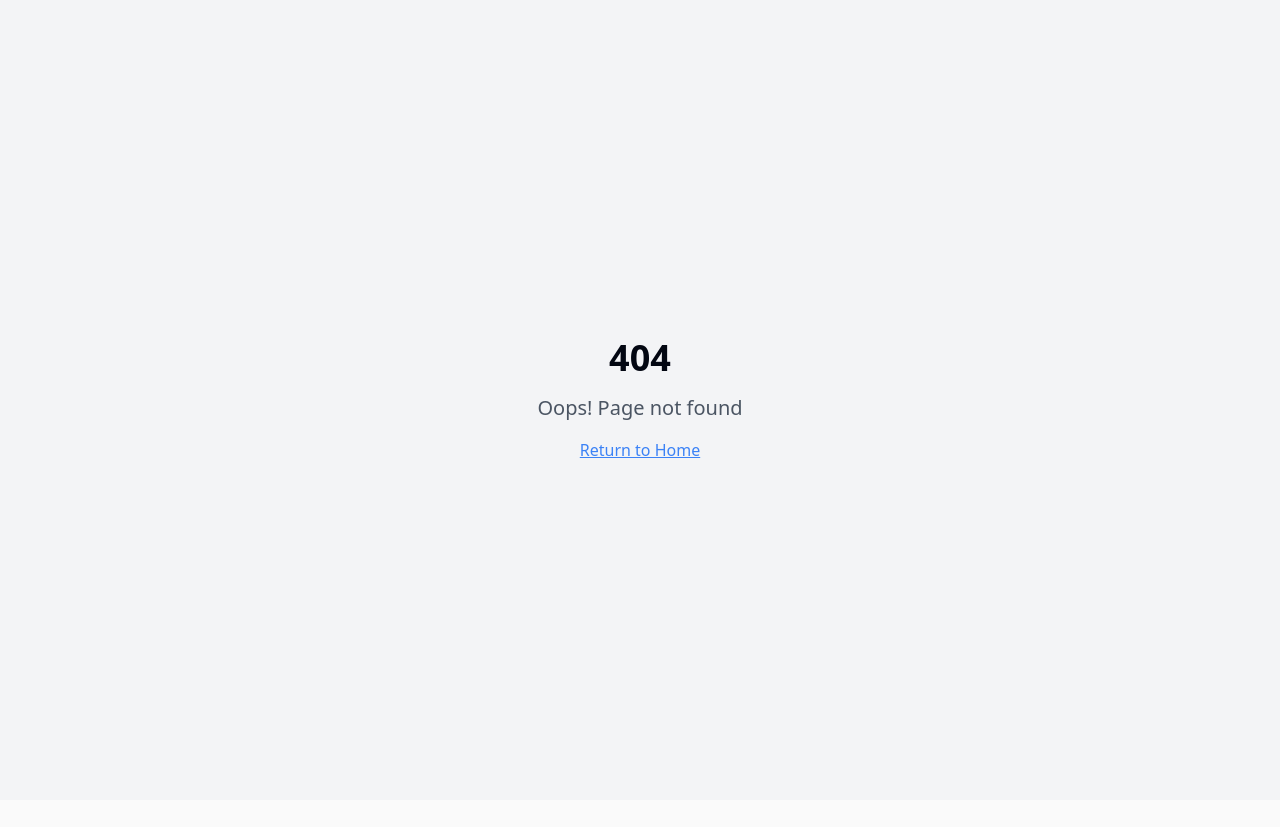
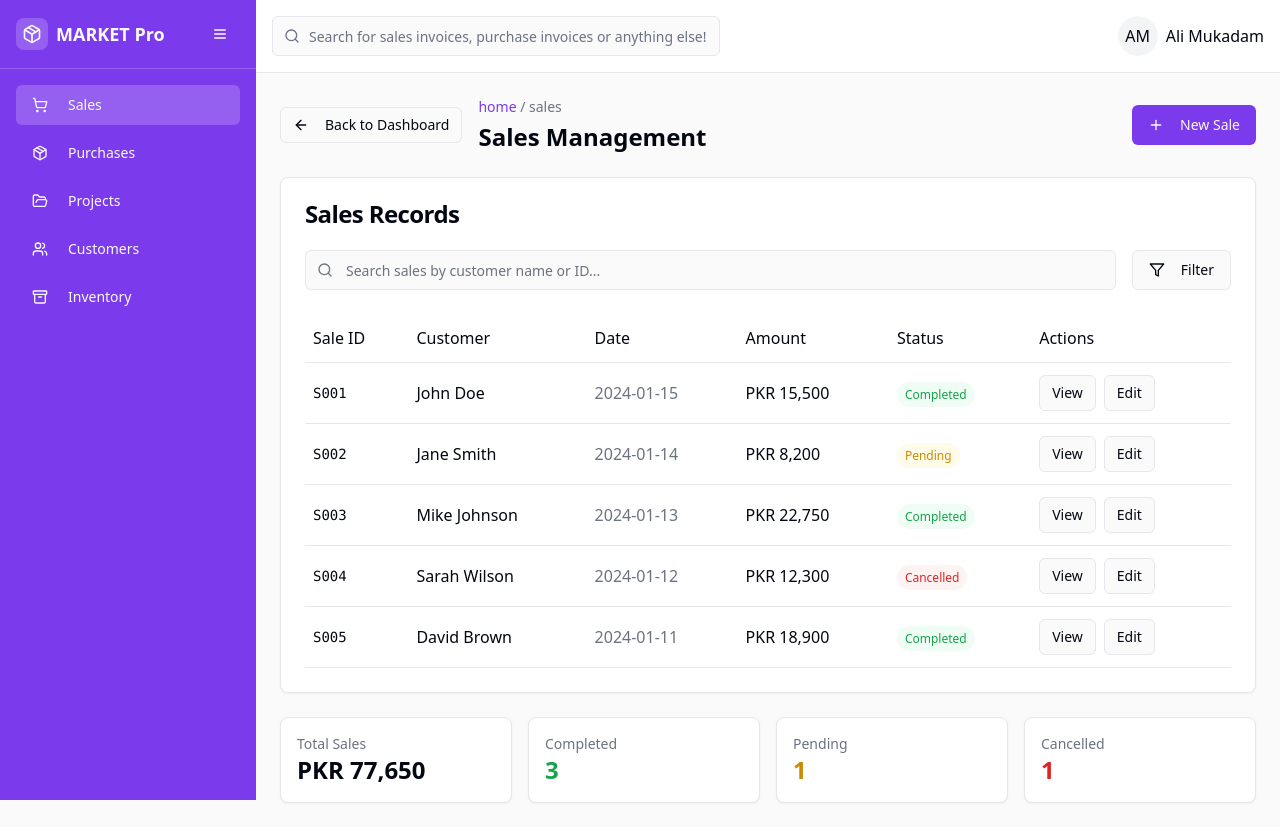
Before and after one commit to alimukadam01/MarketPro-Frontend, a React (Vite) app: page /sales in a window 1280 px wide. Before the commit this address had no page. Before the commit the page ends 800 px from the top, so only its background shows below. Built offline with nearby package versions, Linux system fonts and the light colour scheme.

Commit message:
Add Sales Page and Navigation
Create the Sales page with the specified layout, including the sidebar and navbar. Add a link to the Sales page in the sidebar navigation and implement a back button on the Sales page to return to the homepage.

```diff
--- a/src/App.tsx
+++ b/src/App.tsx
@@ -4,6 +4,7 @@ import { TooltipProvider } from "@/components/ui/tooltip";
 import { QueryClient, QueryClientProvider } from "@tanstack/react-query";
 import { BrowserRouter, Routes, Route } from "react-router-dom";
 import Index from "./pages/Index";
+import Sales from "./pages/Sales";
 import NotFound from "./pages/NotFound";
 
 const queryClient = new QueryClient();
@@ -16,6 +17,7 @@ const App = () => (
       <BrowserRouter>
         <Routes>
           <Route path="/" element={<Index />} />
+          <Route path="/sales" element={<Sales />} />
           {/* ADD ALL CUSTOM ROUTES ABOVE THE CATCH-ALL "*" ROUTE */}
           <Route path="*" element={<NotFound />} />
         </Routes>
--- a/src/components/layout/Sidebar.tsx
+++ b/src/components/layout/Sidebar.tsx
@@ -9,6 +9,7 @@ import {
 } from "lucide-react";
 import { Button } from "@/components/ui/button";
 import { useState } from "react";
+import { useNavigate, useLocation } from "react-router-dom";
 
 const sidebarItems = [
   { name: "Sales", icon: ShoppingCart, href: "/sales" },
@@ -24,6 +25,8 @@ interface SidebarProps {
 
 export function Sidebar({ onCollapseChange }: SidebarProps) {
   const [isCollapsed, setIsCollapsed] = useState(false);
+  const navigate = useNavigate();
+  const location = useLocation();
 
   const handleToggle = () => {
     const newCollapsed = !isCollapsed;
@@ -62,13 +65,16 @@ export function Sidebar({ onCollapseChange }: SidebarProps) {
       <nav className="flex-1 p-4 space-y-2">
         {sidebarItems.map((item) => {
           const Icon = item.icon;
+          const isActive = location.pathname === item.href;
           return (
             <Button
               key={item.name}
               variant="ghost"
+              onClick={() => navigate(item.href)}
               className={cn(
                 "w-full justify-start text-primary-foreground hover:bg-primary-foreground/20",
-                isCollapsed ? "px-2" : "px-4"
+                isCollapsed ? "px-2" : "px-4",
+                isActive && "bg-primary-foreground/20"
               )}
             >
               <Icon className={cn("w-5 h-5", !isCollapsed && "mr-3")} />
--- /dev/null
+++ b/src/pages/Sales.tsx
@@ -0,0 +1,156 @@
+import { Sidebar } from "@/components/layout/Sidebar";
+import { Header } from "@/components/layout/Header";
+import { Button } from "@/components/ui/button";
+import { Card, CardContent, CardHeader, CardTitle } from "@/components/ui/card";
+import { ArrowLeft, Plus, Filter, Search } from "lucide-react";
+import { Input } from "@/components/ui/input";
+import { useState } from "react";
+import { useNavigate } from "react-router-dom";
+
+const salesData = [
+  { id: "S001", customer: "John Doe", date: "2024-01-15", amount: "PKR 15,500", status: "Completed" },
+  { id: "S002", customer: "Jane Smith", date: "2024-01-14", amount: "PKR 8,200", status: "Pending" },
+  { id: "S003", customer: "Mike Johnson", date: "2024-01-13", amount: "PKR 22,750", status: "Completed" },
+  { id: "S004", customer: "Sarah Wilson", date: "2024-01-12", amount: "PKR 12,300", status: "Cancelled" },
+  { id: "S005", customer: "David Brown", date: "2024-01-11", amount: "PKR 18,900", status: "Completed" },
+];
+
+const Sales = () => {
+  const [sidebarCollapsed, setSidebarCollapsed] = useState(false);
+  const navigate = useNavigate();
+
+  const getStatusColor = (status: string) => {
+    switch (status) {
+      case "Completed": return "text-green-600 bg-green-50";
+      case "Pending": return "text-yellow-600 bg-yellow-50";
+      case "Cancelled": return "text-red-600 bg-red-50";
+      default: return "text-gray-600 bg-gray-50";
+    }
+  };
+
+  return (
+    <div className="min-h-screen bg-background">
+      <Sidebar onCollapseChange={setSidebarCollapsed} />
+
+      <div className={`${sidebarCollapsed ? 'ml-16' : 'ml-64'} transition-all duration-300 flex flex-col`}>
+        <Header />
+
+        <main className="flex-1 p-6 space-y-6">
+          {/* Breadcrumb and Back Button */}
+          <div className="flex items-center justify-between">
+            <div className="flex items-center space-x-4">
+              <Button
+                variant="outline"
+                size="sm"
+                onClick={() => navigate("/")}
+                className="flex items-center space-x-2"
+              >
+                <ArrowLeft className="w-4 h-4" />
+                <span>Back to Dashboard</span>
+              </Button>
+              <div className="space-y-1">
+                <p className="text-sm text-muted-foreground">
+                  <span className="text-primary cursor-pointer" onClick={() => navigate("/")}>home</span> / sales
+                </p>
+                <h1 className="text-2xl font-bold">Sales Management</h1>
+              </div>
+            </div>
+            <Button className="flex items-center space-x-2">
+              <Plus className="w-4 h-4" />
+              <span>New Sale</span>
+            </Button>
+          </div>
+
+          {/* Search and Filter Section */}
+          <Card>
+            <CardHeader>
+              <CardTitle>Sales Records</CardTitle>
+            </CardHeader>
+            <CardContent>
+              <div className="flex items-center space-x-4 mb-6">
+                <div className="relative flex-1">
+                  <Search className="absolute left-3 top-1/2 transform -translate-y-1/2 text-muted-foreground w-4 h-4" />
+                  <Input
+                    placeholder="Search sales by customer name or ID..."
+                    className="pl-10"
+                  />
+                </div>
+                <Button variant="outline" className="flex items-center space-x-2">
+                  <Filter className="w-4 h-4" />
+                  <span>Filter</span>
+                </Button>
+              </div>
+
+              {/* Sales Table */}
+              <div className="overflow-x-auto">
+                <table className="w-full">
+                  <thead>
+                    <tr className="border-b">
+                      <th className="text-left py-3 px-2 font-medium">Sale ID</th>
+                      <th className="text-left py-3 px-2 font-medium">Customer</th>
+                      <th className="text-left py-3 px-2 font-medium">Date</th>
+                      <th className="text-left py-3 px-2 font-medium">Amount</th>
+                      <th className="text-left py-3 px-2 font-medium">Status</th>
+                      <th className="text-left py-3 px-2 font-medium">Actions</th>
+                    </tr>
+                  </thead>
+                  <tbody>
+                    {salesData.map((sale) => (
+                      <tr key={sale.id} className="border-b hover:bg-muted/50">
+                        <td className="py-3 px-2 font-mono text-sm">{sale.id}</td>
+                        <td className="py-3 px-2">{sale.customer}</td>
+                        <td className="py-3 px-2 text-muted-foreground">{sale.date}</td>
+                        <td className="py-3 px-2 font-medium">{sale.amount}</td>
+                        <td className="py-3 px-2">
+                          <span className={`px-2 py-1 rounded-full text-xs font-medium ${getStatusColor(sale.status)}`}>
+                            {sale.status}
+                          </span>
+                        </td>
+                        <td className="py-3 px-2">
+                          <div className="flex space-x-2">
+                            <Button variant="outline" size="sm">View</Button>
+                            <Button variant="outline" size="sm">Edit</Button>
+                          </div>
+                        </td>
+                      </tr>
+                    ))}
+                  </tbody>
+                </table>
+              </div>
+            </CardContent>
+          </Card>
+
+          {/* Summary Cards */}
+          <div className="grid grid-cols-1 md:grid-cols-4 gap-4">
+            <Card>
+              <CardContent className="p-4">
+                <div className="text-sm text-muted-foreground">Total Sales</div>
+                <div className="text-2xl font-bold">PKR 77,650</div>
+              </CardContent>
+            </Card>
+            <Card>
+              <CardContent className="p-4">
+                <div className="text-sm text-muted-foreground">Completed</div>
+                <div className="text-2xl font-bold text-green-600">3</div>
+              </CardContent>
+            </Card>
+            <Card>
+              <CardContent className="p-4">
+                <div className="text-sm text-muted-foreground">Pending</div>
+                <div className="text-2xl font-bold text-yellow-600">1</div>
+              </CardContent>
+            </Card>
+            <Card>
+              <CardContent className="p-4">
+                <div className="text-sm text-muted-foreground">Cancelled</div>
+                <div className="text-2xl font-bold text-red-600">1</div>
+              </CardContent>
+            </Card>
+          </div>
+        </main>
+      </div>
+    </div>
+  );
+};
+
+export default Sales;
```
